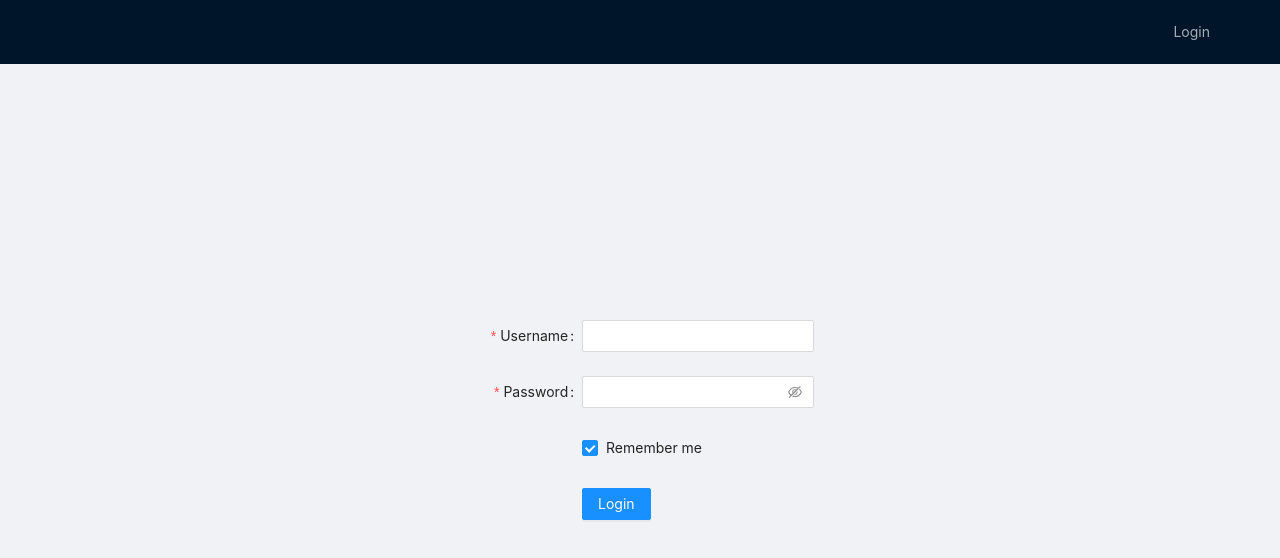
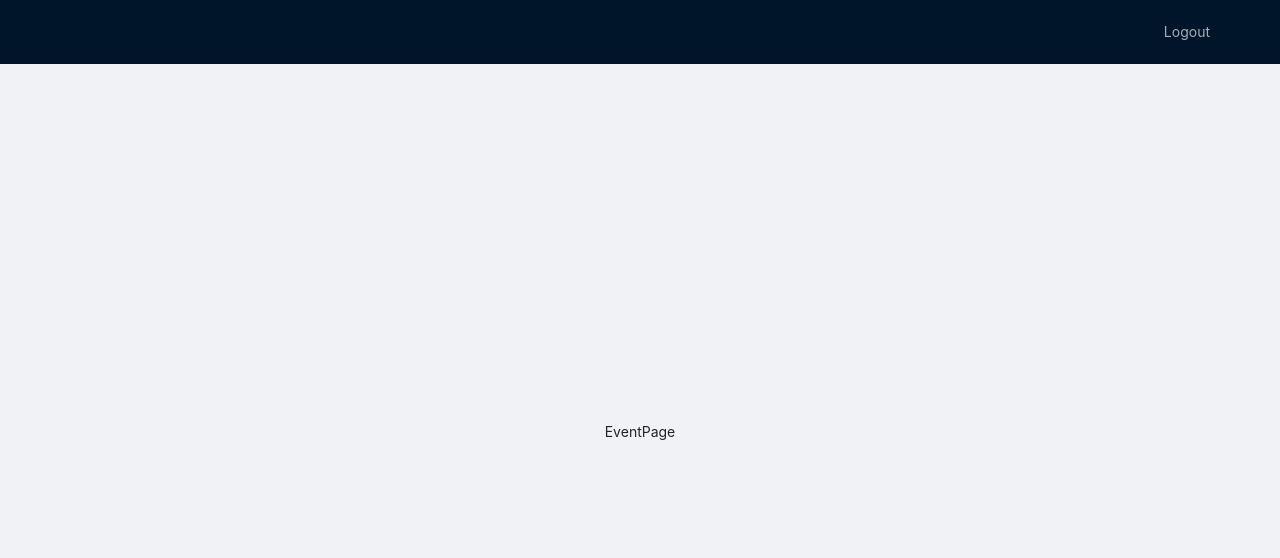
Before and after one commit to PavlenkoSt/DateEvents__React, a React (Create React App) app: page / in a window 1280 px wide. Before the commit this address led to /login. Shown: the top 558 px of the page. Built offline with nearby package versions, Linux system fonts and the light colour scheme; sample sign-in values are in the browser's storage.

Commit message:
add logout and use local storage in logout

```diff
--- a/src/App.tsx
+++ b/src/App.tsx
@@ -1,10 +1,19 @@
-import React from 'react'
+import React, { useEffect } from 'react'
 import './App.css'
 import AppRouter from './components/AppRouter'
 import { Layout } from 'antd'
 import Header from './components/Header'
+import { useActions } from './hooks/useActions'
 
 const App = () => {
+
+    const { setAuth } = useActions()
+
+    useEffect(() => {
+        if(localStorage.getItem('auth')){
+            setAuth(true)
+        }
+    }, [])
 
     return (
         <Layout>
--- a/src/components/Header.tsx
+++ b/src/components/Header.tsx
@@ -2,6 +2,7 @@ import React from 'react'
 import { Layout, Menu } from 'antd'
 import { useHistory } from 'react-router-dom'
 import { useTypedSelector } from '../hooks/useTypedSelector'
+import { useActions } from '../hooks/useActions'
 
 
 const Header = () => {
@@ -9,11 +10,19 @@ const Header = () => {
 
     const history = useHistory()
 
+    const { setAuth } = useActions()
+
+    const logout = () => {
+        setAuth(false)
+        localStorage.removeItem('auth')
+        localStorage.removeItem('username')
+    }
+
     return (
         <Layout.Header >
             <Menu theme="dark" mode="horizontal" selectable={false} className='menu' >
                 { isAuth
-                    ? <Menu.Item key='logout'>Logout</Menu.Item>
+                    ? <Menu.Item key='logout' onClick={ logout }>Logout</Menu.Item>
                     : <Menu.Item key='login' onClick={() => history.push('/login')}>Login</Menu.Item>
                 }
             </Menu>
--- a/src/components/LoginForm.tsx
+++ b/src/components/LoginForm.tsx
@@ -1,5 +1,4 @@
 import { Form, Input, Button, Checkbox } from 'antd'
-import { useState } from 'react'
 import UserApi from '../api/UserApi'
 import { useActions } from '../hooks/useActions'
 import { useTypedSelector } from '../hooks/useTypedSelector'
@@ -19,6 +18,10 @@ const LoginForm = () => {
             const user = await UserApi.auth(formData.username, formData.password)
             if (user) {
                 setAuth(true)
+                if(formData.remember){
+                    localStorage.setItem('auth', 'true')
+                    localStorage.setItem('username', formData.username)
+                }
             } else {
                 setError('Username or password uncorrect! Try again!')
             }
```
